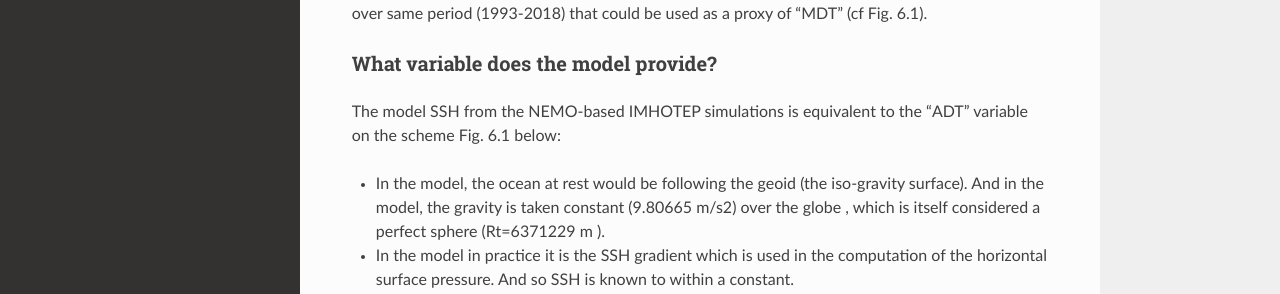
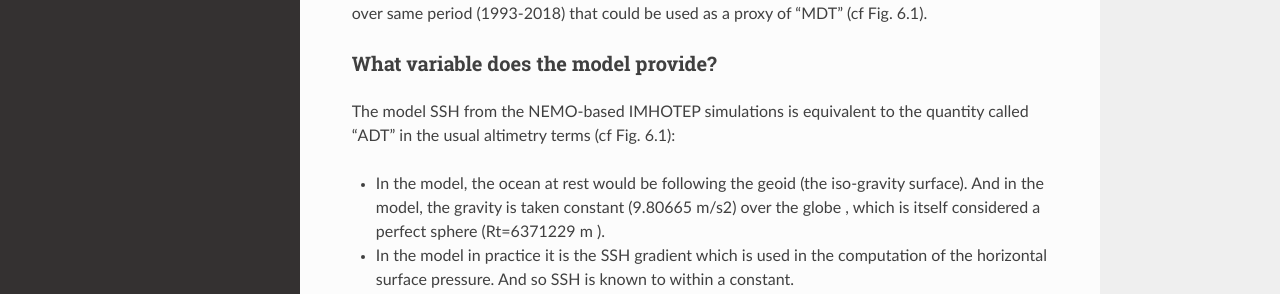
Before and after one commit to imhotep-project/doc-imhotep, a Sphinx documentation site: the page built from source/6-Synthetic-Obs.md, in a window 1280 px wide and 900 px high. Shown: the part 432-726 px from the top of the window. Built offline with Sphinx 7.4.7 and the Read the Docs theme 2.0.0, drawn with Linux system fonts in a browser that asks for light colours.

Commit message:
Update 6-Synthetic-Obs.md

```diff
--- a/source/6-Synthetic-Obs.md
+++ b/source/6-Synthetic-Obs.md
@@ -9,8 +9,8 @@
 
 ### What variable does the model provide?
 
-The model SSH from the NEMO-based IMHOTEP simulations is equivalent to the “ADT”
-variable on the scheme Fig. 6.1 below:
+The model SSH from the NEMO-based IMHOTEP simulations is equivalent to the quantity called “ADT”
+ in the usual altimetry terms (cf Fig. 6.1):
 
 * In the model, the ocean at rest would be following the geoid (the
 iso-gravity surface). And in the model, the gravity is taken constant
```
